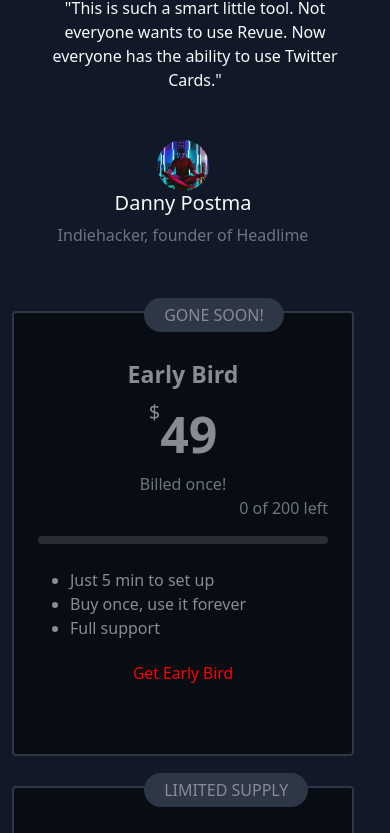
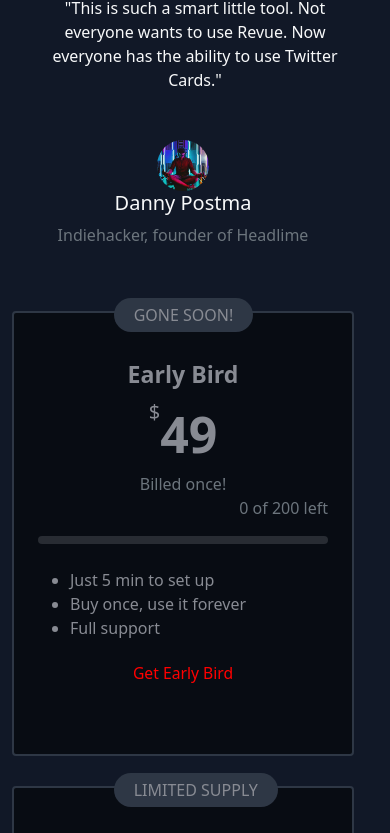
Before and after one commit to DeveloperMahatab/RevSync, a plain HTML site: page index.html in a window 390 px wide. Shown: the part 5443-6276 px from the top of the page. Drawn offline with nearby package versions, Linux system fonts and the light colour scheme.

Commit message:
Update responsive.css

```diff
--- a/css/responsive.css
+++ b/css/responsive.css
@@ -160,6 +160,9 @@
     }
 }
 @media(max-width: 465px){
+    .price-lebel {
+	left: 29.5%;
+    }
     .alert form{
         flex-direction: column;
         align-items: center;
```
